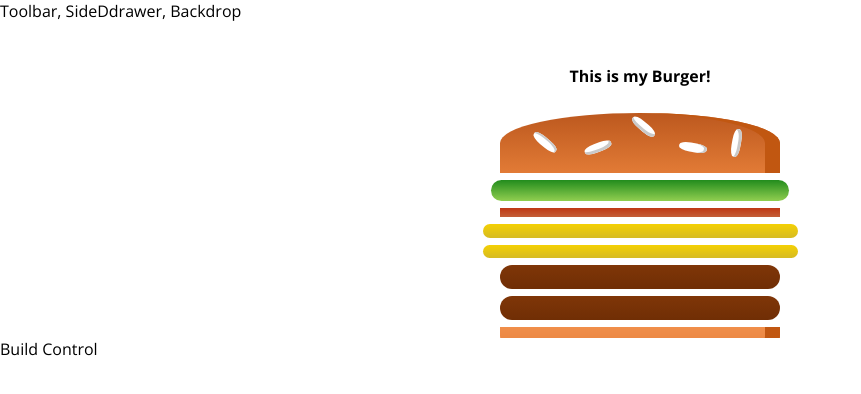
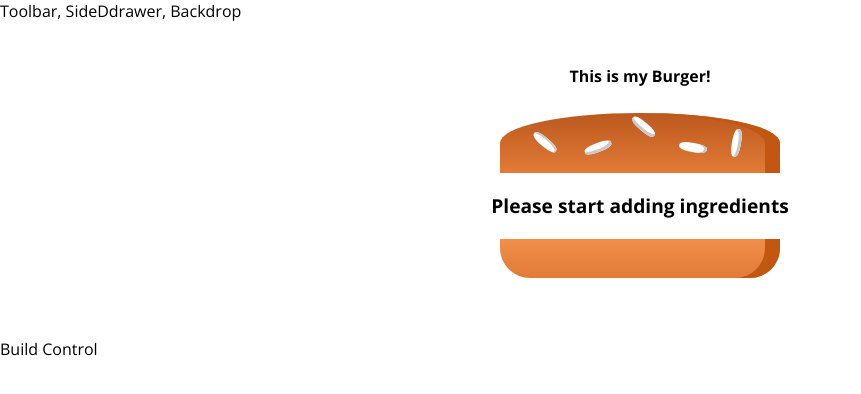
Before and after one commit to dhita-irma/burger-builder, a React (Create React App) app: page / in a window 1280 px wide. Shown: the top 394 px of the page, without its empty margins (0-861 px from the left). Built offline with nearby package versions, Linux system fonts and the light colour scheme.

Commit message:
Calculate ingredients sum dynamically

```diff
--- a/src/components/Burger/Burger.js
+++ b/src/components/Burger/Burger.js
@@ -4,11 +4,18 @@
 import BurgerIngredient from "./BurgerIngredient/BurgerIngredient";
 
 const burger = (props) => {
-  const transformedIngredients = Object.keys(props.ingredients).map((igKey) => {
+  let transformedIngredients = Object.keys(props.ingredients).map((igKey) => {
     return [...Array(props.ingredients[igKey])].map((_, i) => {
       return <BurgerIngredient key={igKey + i} type={igKey} />;
     });
-  });
+  }).reduce((arr, el) => {
+    return arr.concat(el)
+  }, []);
+
+  if (transformedIngredients.length === 0) {
+    transformedIngredients = <p>Please start adding ingredients</p>
+  }
+
   return (
     <div className={classes.Burger}>
       <h5>This is my Burger!</h5>
--- a/src/containers/BurgerBuilder/BurgerBuilder.js
+++ b/src/containers/BurgerBuilder/BurgerBuilder.js
@@ -6,10 +6,10 @@
 class BurgerBuilder extends Component {
   state = {
     ingredients: {
-      salad: 1,
-      bacon: 1,
-      cheese: 2,
-      meat: 2
+      salad: 0,
+      bacon: 0,
+      cheese: 0,
+      meat: 0
     }
   };
 
```
